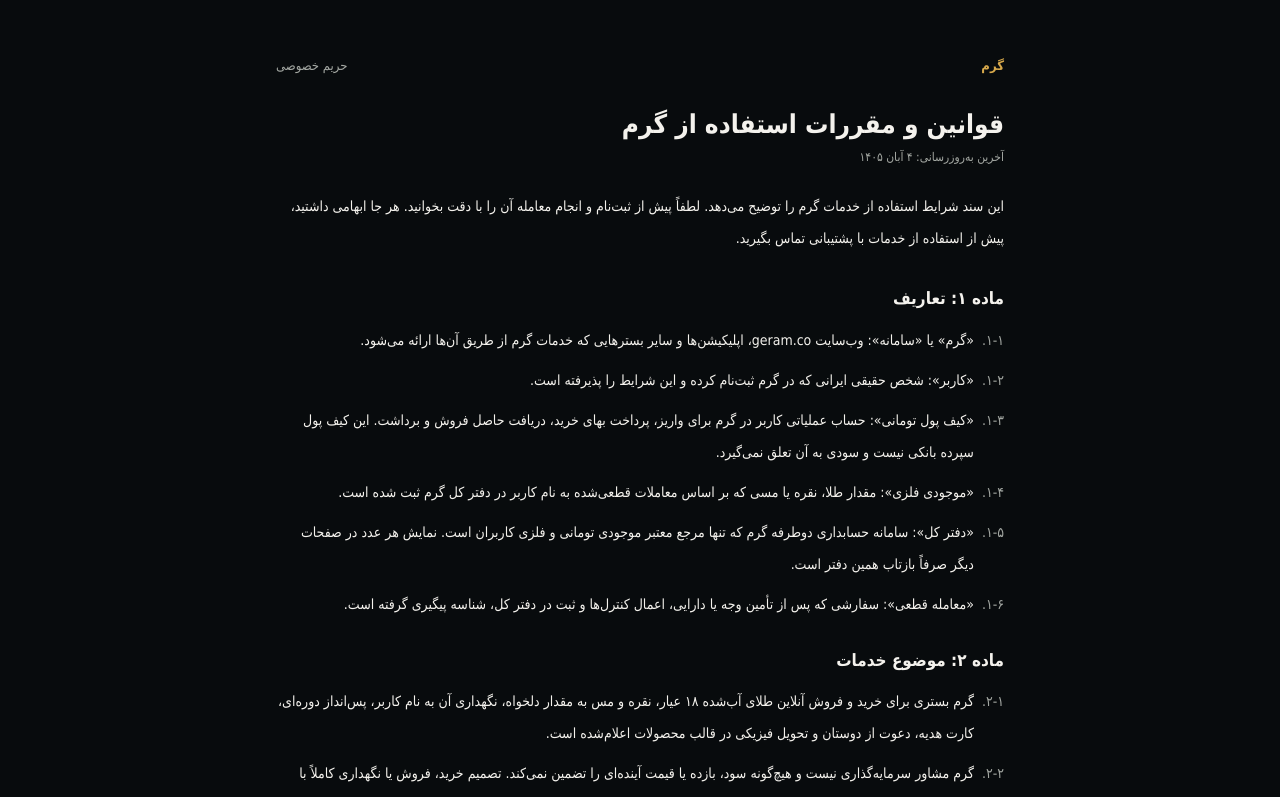
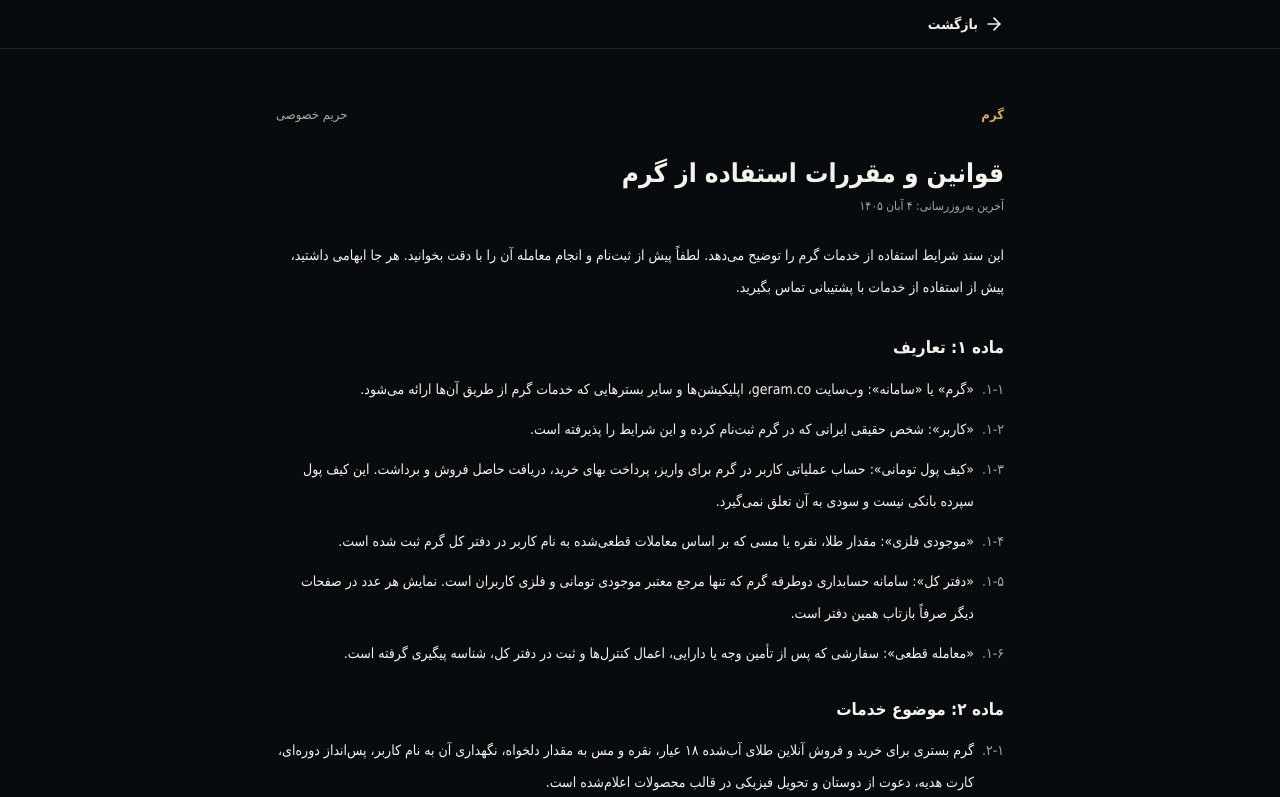
Before and after one commit to moazzamitr-bit/geram, a Next.js app: page /terms in a window 1280 px wide. Shown: the top 797 px of the page. Built offline with nearby package versions, Linux system fonts and the light colour scheme; no server answers; a web font is replaced by a local one.

Commit message:
Legal pages: sticky back bar for PWA standalone

```diff
--- a/components/app/AppShell.tsx
+++ b/components/app/AppShell.tsx
@@ -68,6 +68,7 @@
   const { user, hydrated, isAuthenticated, logout } = useAuth();
   const store = useAppData();
   const pathname = usePathname();
+  useEffect(() => { try { sessionStorage.setItem("geram:inapp", "1"); } catch {} }, []);
   const router = useRouter();
 
   const unread = useMemo(
--- /dev/null
+++ b/components/legal/BackBar.tsx
@@ -0,0 +1,42 @@
+"use client";
+
+import { ArrowRight } from "lucide-react";
+import { useRouter } from "next/navigation";
+
+/** Sticky back bar for standalone pages (PWA standalone has no browser back). */
+export function BackBar() {
+  const router = useRouter();
+  async function goBack() {
+    let sameOrigin = false;
+    try {
+      sameOrigin =
+        sessionStorage.getItem("geram:inapp") === "1" ||
+        (!!document.referrer && new URL(document.referrer).origin === location.origin);
+    } catch {}
+    if (sameOrigin && window.history.length > 1) return router.back();
+    let loggedIn = false;
+    try {
+      loggedIn = (await fetch("/api/me/notifications", { cache: "no-store" })).ok;
+    } catch {}
+    router.replace(loggedIn ? "/app" : "/");
+  }
+  return (
+    <div
+      dir="rtl"
+      className="sticky top-0 z-30 border-b border-white/10 bg-bg/90 backdrop-blur"
+      style={{ paddingTop: "env(safe-area-inset-top)" }}
+    >
+      <div className="mx-auto flex h-12 max-w-3xl items-center px-3">
+        <button
+          type="button"
+          onClick={goBack}
+          aria-label="بازگشت"
+          className="flex items-center gap-1.5 rounded-lg px-2 py-1.5 text-[14px] font-bold text-text hover:text-gold"
+        >
+          <ArrowRight className="h-5 w-5" />
+          <span>بازگشت</span>
+        </button>
+      </div>
+    </div>
+  );
+}
--- a/components/legal/LegalDoc.tsx
+++ b/components/legal/LegalDoc.tsx
@@ -1,4 +1,5 @@
 import Link from "next/link";
+import { BackBar } from "./BackBar";
 import { contactInfo, legalEntity } from "@/lib/data";
 
 export type LegalSection = { title: string; items: string[] };
@@ -18,6 +19,7 @@
 }) {
   return (
     <main dir="rtl" className="min-h-screen bg-bg text-text">
+      <BackBar />
       <div className="mx-auto max-w-3xl px-5 py-10 sm:py-14">
         <nav className="mb-8 flex items-center justify-between text-[13px]">
           <Link href="/" className="font-extrabold text-gold">گرم</Link>
```
